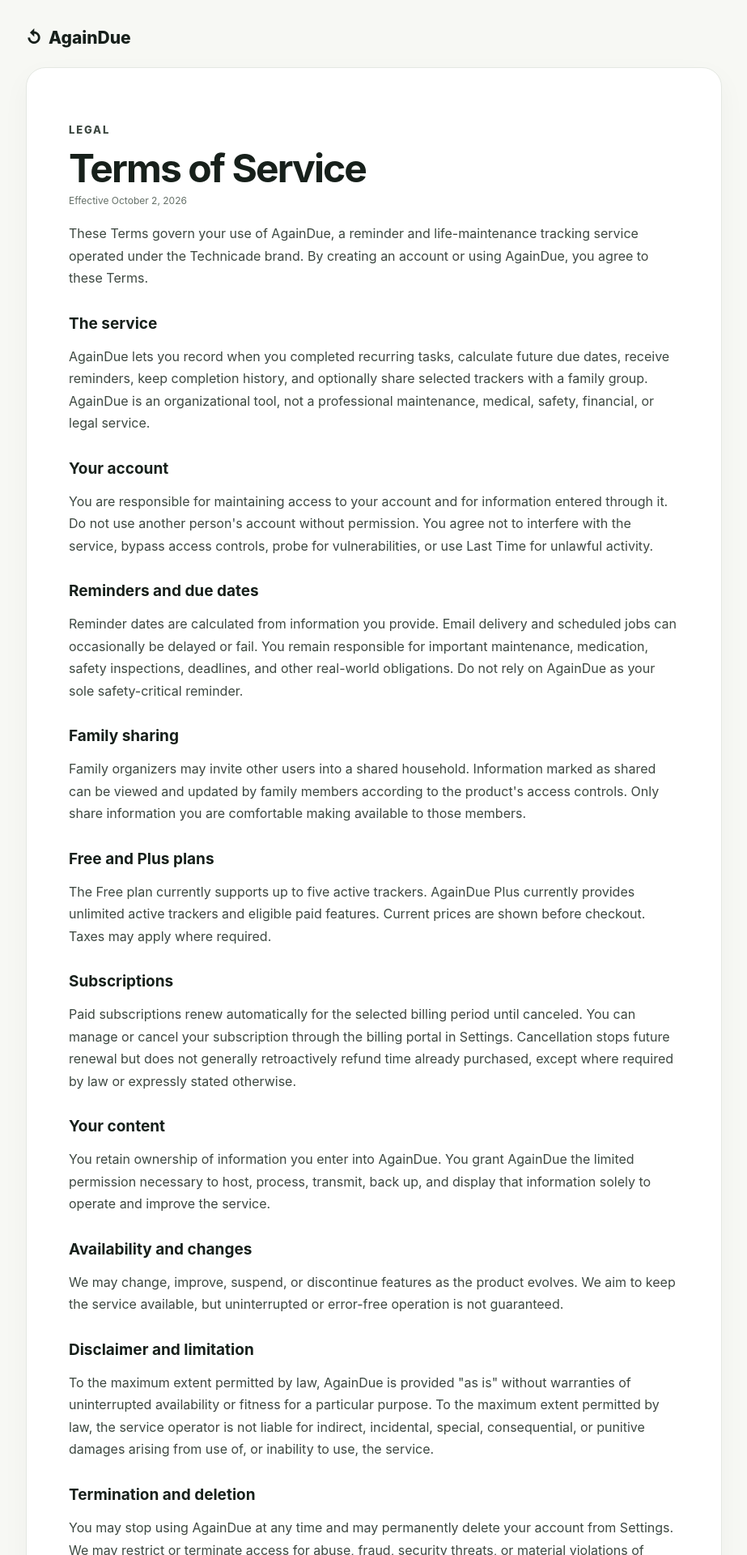
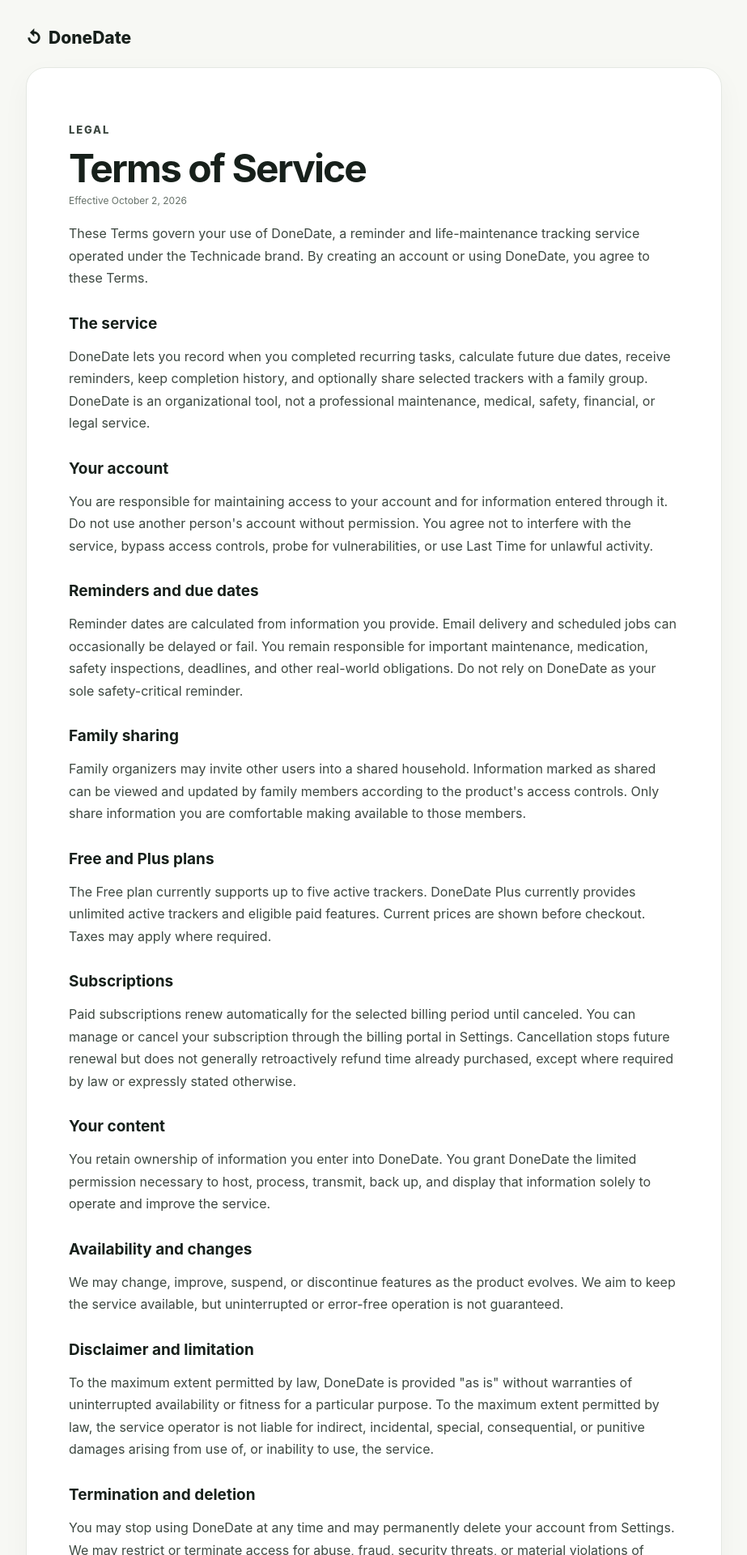
Before and after one commit to technicadegaming/last-time, a Next.js app: page /terms in a window 1280 px wide. Shown: the top 1920 px of the page at 81% size, without its empty margins (178-1101 px from the left). Built offline with nearby package versions, Linux system fonts and the light colour scheme; no server answers.

Commit message:
LT-018 rebrand app/terms/page.tsx to DoneDate

```diff
--- a/app/terms/page.tsx
+++ b/app/terms/page.tsx
@@ -1,28 +1,28 @@
 export const metadata = {
-  title: "Terms of Service — AgainDue",
-  description: "Terms of Service for AgainDue.",
+  title: "Terms of Service — DoneDate",
+  description: "Terms of Service for DoneDate.",
 };
 
 export default function TermsPage() {
   return (
     <main className="legalPage shell">
-      <a className="brand legalBrand" href="/">↺ <span>AgainDue</span></a>
+      <a className="brand legalBrand" href="/">↺ <span>DoneDate</span></a>
       <article className="legalCard">
         <p className="eyebrow">Legal</p>
         <h1>Terms of Service</h1>
         <p className="legalUpdated">Effective October 2, 2026</p>
 
         <p>
-          These Terms govern your use of AgainDue, a reminder and life-maintenance tracking
-          service operated under the Technicade brand. By creating an account or using AgainDue,
+          These Terms govern your use of DoneDate, a reminder and life-maintenance tracking
+          service operated under the Technicade brand. By creating an account or using DoneDate,
           you agree to these Terms.
         </p>
 
         <h2>The service</h2>
         <p>
-          AgainDue lets you record when you completed recurring tasks, calculate future due dates,
+          DoneDate lets you record when you completed recurring tasks, calculate future due dates,
           receive reminders, keep completion history, and optionally share selected trackers with a
-          family group. AgainDue is an organizational tool, not a professional maintenance,
+          family group. DoneDate is an organizational tool, not a professional maintenance,
           medical, safety, financial, or legal service.
         </p>
 
@@ -39,7 +39,7 @@
           Reminder dates are calculated from information you provide. Email delivery and scheduled
           jobs can occasionally be delayed or fail. You remain responsible for important
           maintenance, medication, safety inspections, deadlines, and other real-world obligations.
-          Do not rely on AgainDue as your sole safety-critical reminder.
+          Do not rely on DoneDate as your sole safety-critical reminder.
         </p>
 
         <h2>Family sharing</h2>
@@ -51,7 +51,7 @@
 
         <h2>Free and Plus plans</h2>
         <p>
-          The Free plan currently supports up to five active trackers. AgainDue Plus currently
+          The Free plan currently supports up to five active trackers. DoneDate Plus currently
           provides unlimited active trackers and eligible paid features. Current prices are shown
           before checkout. Taxes may apply where required.
         </p>
@@ -66,7 +66,7 @@
 
         <h2>Your content</h2>
         <p>
-          You retain ownership of information you enter into AgainDue. You grant AgainDue the
+          You retain ownership of information you enter into DoneDate. You grant DoneDate the
           limited permission necessary to host, process, transmit, back up, and display that
           information solely to operate and improve the service.
         </p>
@@ -79,7 +79,7 @@
 
         <h2>Disclaimer and limitation</h2>
         <p>
-          To the maximum extent permitted by law, AgainDue is provided &quot;as is&quot; without
+          To the maximum extent permitted by law, DoneDate is provided &quot;as is&quot; without
           warranties of uninterrupted availability or fitness for a particular purpose. To the
           maximum extent permitted by law, the service operator is not liable for indirect,
           incidental, special, consequential, or punitive damages arising from use of, or inability
@@ -88,7 +88,7 @@
 
         <h2>Termination and deletion</h2>
         <p>
-          You may stop using AgainDue at any time and may permanently delete your account from
+          You may stop using DoneDate at any time and may permanently delete your account from
           Settings. We may restrict or terminate access for abuse, fraud, security threats, or
           material violations of these Terms.
         </p>
```
